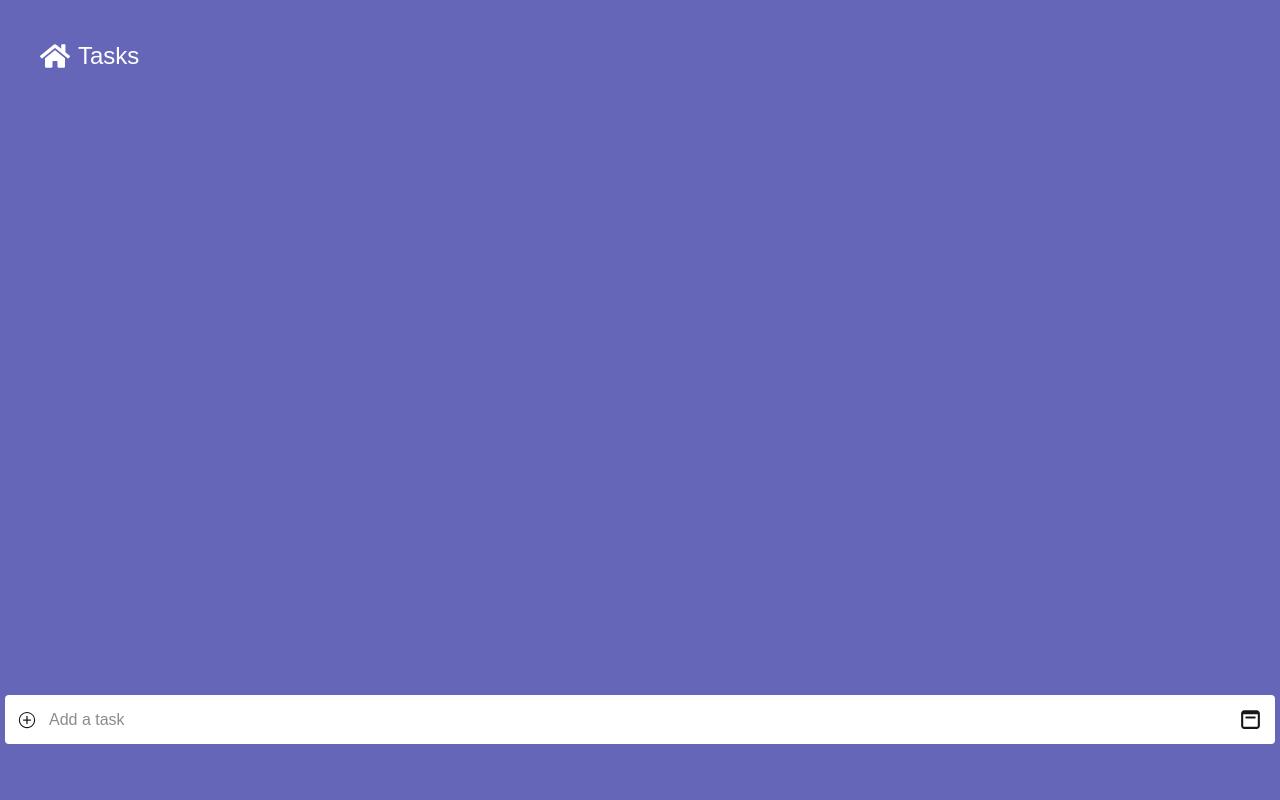
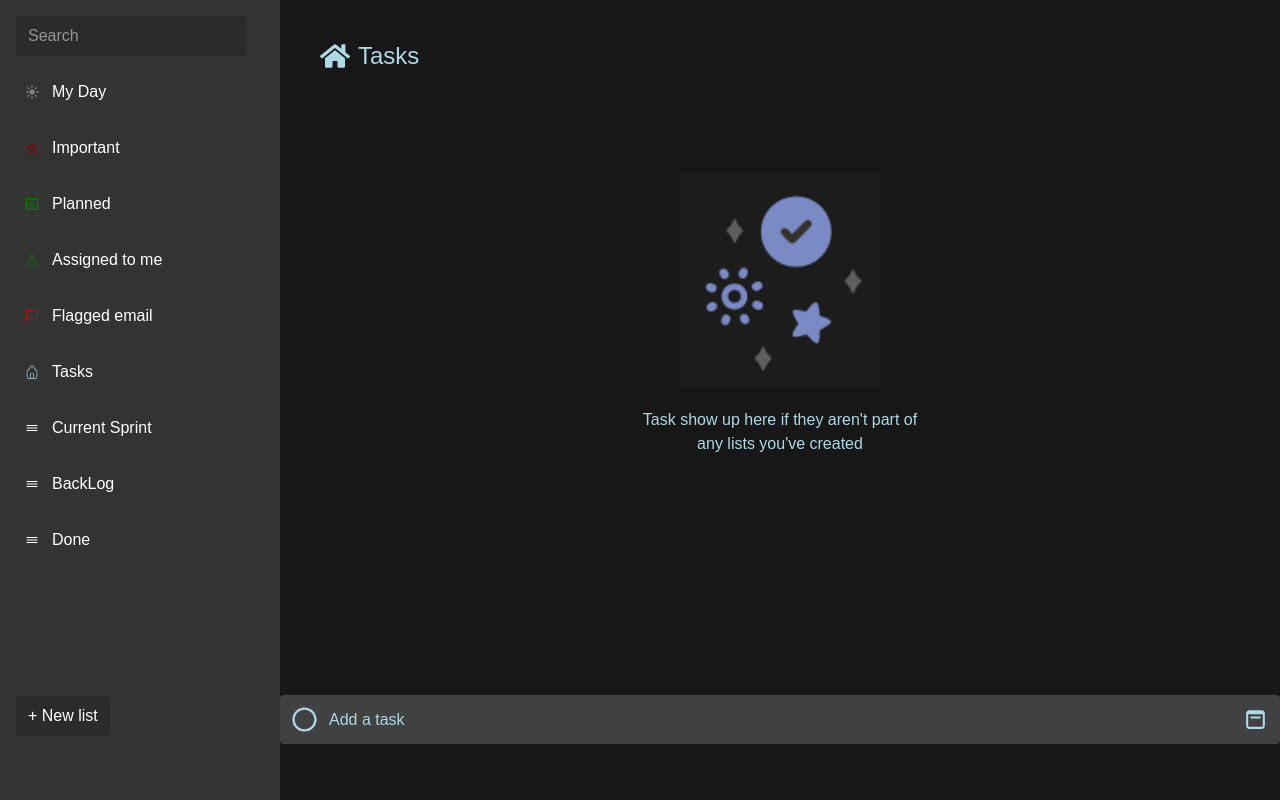
Before and after one commit to v-asad/todo-ext, a Next.js app: page / in a window 1280 px wide. Built offline with nearby package versions, Linux system fonts and the light colour scheme.

Commit message:
add icons in sidebar

```diff
--- a/src/app/Sidebar.tsx
+++ b/src/app/Sidebar.tsx
@@ -1,34 +1,69 @@
+import { CiFlag1, CiHome, CiUser } from "react-icons/ci";
+import { GrPlan } from "react-icons/gr";
+import { IoMdStarOutline } from "react-icons/io";
+import { IoReorderThreeOutline } from "react-icons/io5";
+import { MdInsertChartOutlined } from "react-icons/md";
+import { TbBrightnessUpFilled } from "react-icons/tb";
+
+const SideBarItems = [
+  {
+    icon: <TbBrightnessUpFilled color="grey" />,
+    text: "My Day",
+  },
+  {
+    icon: <IoMdStarOutline color="maroon" />,
+    text: "Important",
+  },
+  {
+    icon: <MdInsertChartOutlined color="green" />,
+    text: "Planned",
+  },
+  {
+    icon: <CiUser color="green" />,
+    text: "Assigned to me",
+  },
+  {
+    icon: <CiFlag1 color="red" />,
+    text: "Flagged email",
+  },
+  {
+    icon: <CiHome color="lightblue" />,
+    text: "Tasks",
+  },
+
+  {
+    icon: <IoReorderThreeOutline />,
+    text: "Current Sprint",
+  },
+  {
+    icon: <IoReorderThreeOutline />,
+    text: "BackLog",
+  },
+  {
+    icon: <IoReorderThreeOutline />,
+    text: "Done",
+  },
+];
+
 const Sidebar = () => {
   return (
-    <div className="flex flex-col h-screen bg-black text-white w-64 p-4 justify-between items-start">
-      <div>
-        <div className="mb-6">
+    <div className="flex flex-col h-screen bg-[black]/80 text-white w-full max-w-[280px] p-4 justify-between items-start">
+      <div className="flex flex-col gap-4 justify-center items-start">
+        <div className="">
           <input
-            type="text"
+            type="search"
             placeholder="Search"
             className="w-full px-3 py-2 rounded bg-[#2B2B2B] text-white focus:outline-none"
           />
         </div>
-        <ul className="space-y-2">
-          <li className="flex items-center justify-start gap-3 px-2 py-2 rounded hover:bg-[#2B2B2B] cursor-pointer">My Day</li>
-          <li className="flex items-center justify-start gap-3 px-2 py-2 rounded hover:bg-[#2B2B2B] cursor-pointer">Important</li>
-          <li className="flex items-center justify-start gap-3 px-2 py-2 rounded hover:bg-[#2B2B2B] cursor-pointer">
-            Planned
-            <span className="ml-auto text-xs bg-[#2B2B2B] px-2 py-0.5 rounded">1</span>
-          </li>
-          <li className="flex items-center justify-start gap-3 px-2 py-2 rounded hover:bg-[#2B2B2B] cursor-pointer">Assigned to me</li>
-          <li className="flex items-center justify-start gap-3 px-2 py-2 rounded hover:bg-[#2B2B2B] cursor-pointer">Flagged email</li>
-          <li className="flex items-center justify-start gap-3 px-2 py-2 rounded hover:bg-[#2B2B2B] cursor-pointer bg-[#2B2B2B]">
-            Tasks
-            <span className="ml-auto text-xs bg-[#2B2B2B] px-2 py-0.5 rounded">1</span>
-          </li>
-          <li className="flex items-center justify-start gap-3 px-2 py-2 rounded hover:bg-[#2B2B2B] cursor-pointer">
-            Current Sprint
-            <span className="ml-auto text-xs bg-[#2B2B2B] px-2 py-0.5 rounded">1</span>
-          </li>
-          <li className="flex items-center justify-start gap-3 px-2 py-2 rounded hover:bg-[#2B2B2B] cursor-pointer">Backlog</li>
-          <li className="flex items-center justify-start gap-3 px-2 py-2 rounded hover:bg-[#2B2B2B] cursor-pointer">Done</li>
-        </ul>
+        {SideBarItems.map((item, i) => (
+          <ul key={i} className="space-y-2 w-full">
+            <li className="flex items-center justify-start gap-3 px-2 py-2 rounded hover:bg-[#2B2B2B] cursor-pointer">
+              {item.icon}
+              {item.text}
+            </li>
+          </ul>
+        ))}
       </div>
       <div>
         <button className="flex items-center justify-center gap-2 w-full px-3 py-2 mb-12 bg-[#2B2B2B] rounded">
--- a/src/app/layout.tsx
+++ b/src/app/layout.tsx
@@ -1,7 +1,8 @@
 import type { Metadata } from "next";
 import { Geist, Geist_Mono } from "next/font/google";
 import "./globals.css";
-import 'react-datepicker/dist/react-datepicker.css';
+import "react-datepicker/dist/react-datepicker.css";
+import Sidebar from "./Sidebar";
 
 const geistSans = Geist({
   variable: "--font-geist-sans",
@@ -26,10 +27,11 @@ export default function RootLayout({
   return (
     <html lang="en">
       <body
-        className={`${geistSans.variable} ${geistMono.variable} antialiased`}>
+        className={`${geistSans.variable} ${geistMono.variable} antialiased`}
+      >
         <div className="flex justify-start">
-
-          <main className="flex-1">
+          <main className="flex w-full">
+            <Sidebar />
             {children}
           </main>
         </div>
--- a/src/app/page.tsx
+++ b/src/app/page.tsx
@@ -2,12 +2,12 @@
 
 import { useState, ChangeEvent, useEffect } from "react";
 import toast, { Toaster } from "react-hot-toast";
-import { FaHome } from "react-icons/fa";
-import { IoIosAddCircleOutline } from "react-icons/io";
+import { FaHome, FaRegCircle } from "react-icons/fa";
 import { CgCalendar } from "react-icons/cg";
 import DateSelector from "./components/DateSelector";
 import Drawer from "./components/modals/drawer";
 import TaskLists from "./components/TaskLists";
+import Image from "next/image";
 
 type Task = {
   description: string;
@@ -71,13 +71,27 @@ export default function Home() {
   }, [tasks]);
 
   return (
-    <div className="p-10 bg-[darkblue]/60 h-screen relative overflow-hidden">
+    <div className="w-full p-10 bg-[black]/91 h-screen relative overflow-hidden">
+      <div>
         <div className="flex gap-2 items-center">
           <button onClick={handleAddTask}>
-          <FaHome className="w-[30px] h-[30px]" color="white" />
+            <FaHome className="w-[30px] h-[30px]" color="lightblue" />
           </button>
-        <h1 className="text-2xl text-white">Tasks</h1>
+          <h1 className="text-2xl text-[lightblue]">Tasks</h1>
         </div>
+        {tasks.length === 0 && (
+          <div className="w-full flex flex-col gap-[20px] justify-center items-center mt-[100px]">
+            <Image
+              alt="task"
+              width={200}
+              height={200}
+              src={"/assets/taskimg.PNG"}
+            />
+            <p className="text-[lightblue] w-full max-w-[300px] text-center">
+              Task show up here if they aren't part of any lists you've created
+            </p>
+          </div>
+        )}
         <TaskLists
           tasks={sortedTasks}
           onTaskClick={handleTaskClick}
@@ -87,22 +101,22 @@ export default function Home() {
 
         <div className="w-full flex justify-center items-end py-20">
           <Toaster position="top-center" />
-        <div className="w-full flex justify-between items-center max-w-[1270px] bg-white p-3 rounded absolute bottom-14">
+          <div className="w-full flex justify-between items-center max-w-[1000px] bg-[grey]/40 p-3 rounded absolute bottom-14">
             <div className="w-full flex gap-3 justify-start items-center">
               <button onClick={handleAddTask}>
-              <IoIosAddCircleOutline className="w-[20px] h-[20px]" />
+                <FaRegCircle color="lightblue" className="h-[25px] w-[25px] " />
               </button>
               <input
                 value={task}
                 onChange={handleChange}
                 placeholder="Add a task"
-              className="w-full rounded outline-none"
+                className="w-full rounded text-[lightblue] outline-none placeholder:text-[lightblue]"
               />
             </div>
 
             <div className="w-full flex justify-end items-center">
               <button onClick={() => setShowDateMenu(!showDateMenu)}>
-              <CgCalendar className="w-[25px] h-[25px]" />
+                <CgCalendar color="lightblue" className="w-[25px] h-[25px]" />
               </button>
             </div>
             {showDateMenu && (
@@ -123,5 +137,6 @@ export default function Home() {
           selectedTask={selectedTask}
         />
       </div>
+    </div>
   );
 }
```
Also changed, not shown: public/assets/taskimg.PNG (added). Lines whose indentation alone changed are shown as unchanged.
